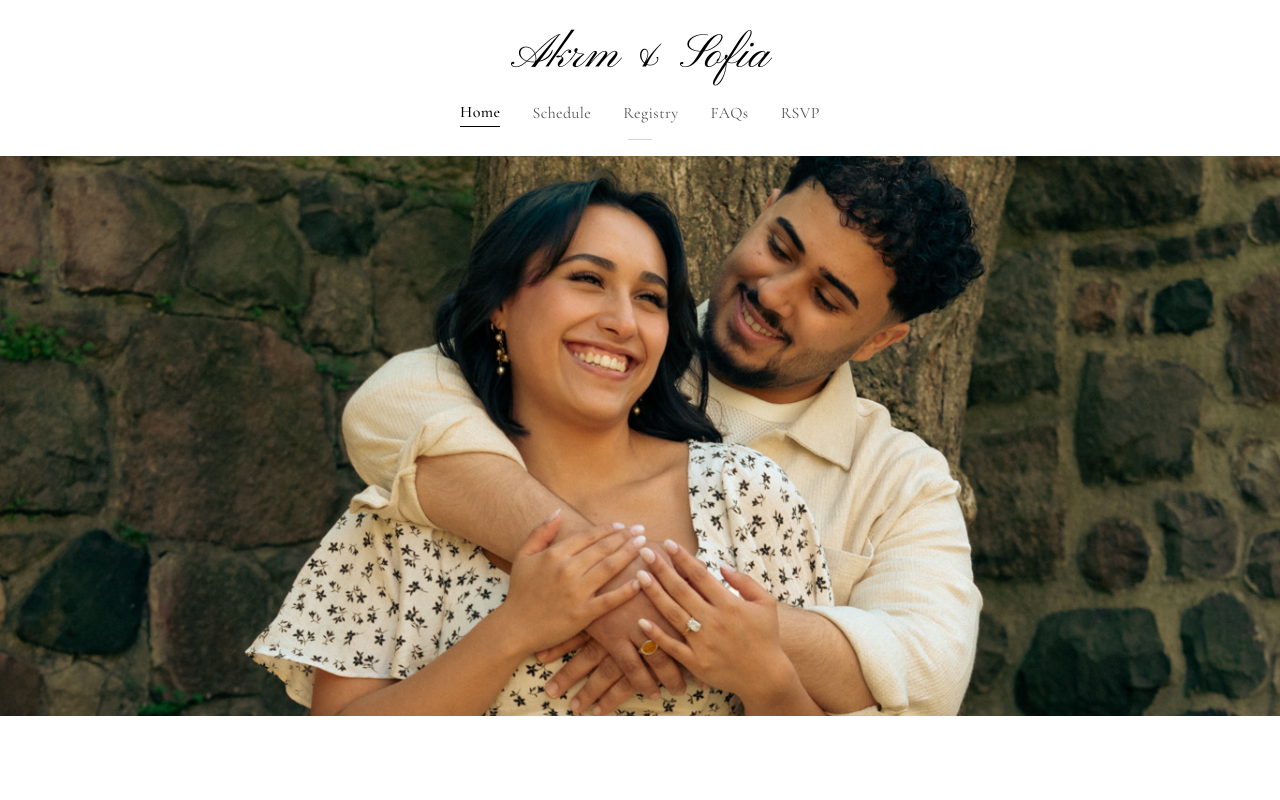
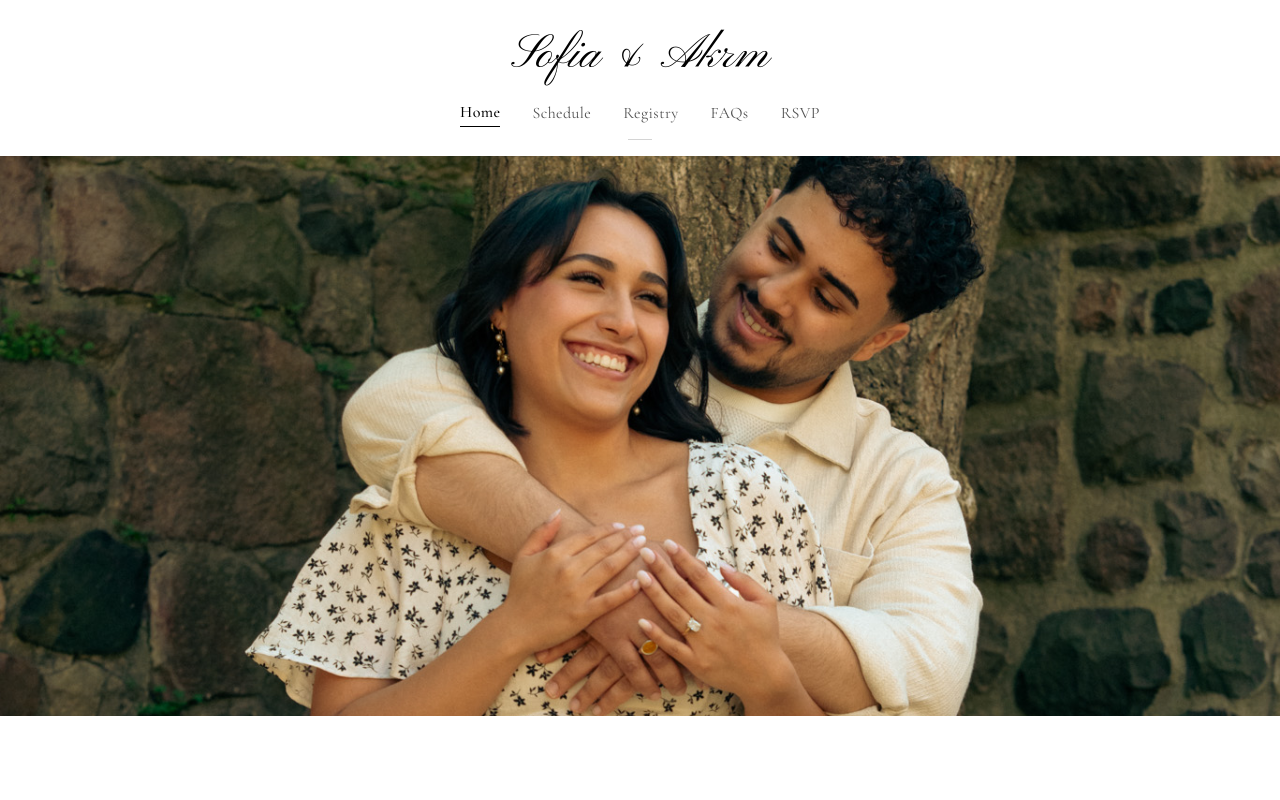
Before and after one commit to cachebag/wedding-rsvp, a React (Vite) app: page / in a window 1280 px wide. Shown: the top 800 px of the page. Built offline with nearby package versions, Linux system fonts and the light colour scheme.

Commit message:
chore: re-order names in navbar

```diff
--- a/src/components/Navbar.tsx
+++ b/src/components/Navbar.tsx
@@ -13,7 +13,7 @@ export default function Navbar() {
     <header className="w-full bg-white">
       <div className="flex flex-col items-center pt-8 pb-4">
         <NavLink to="/" className="font-script text-4xl md:text-5xl text-black">
-          Akrm & Sofia
+          Sofia & Akrm
         </NavLink>
         <nav className="mt-5 flex items-center gap-6 md:gap-8 text-sm md:text-base tracking-wide">
           {links.map(({ to, label }) => (
```
